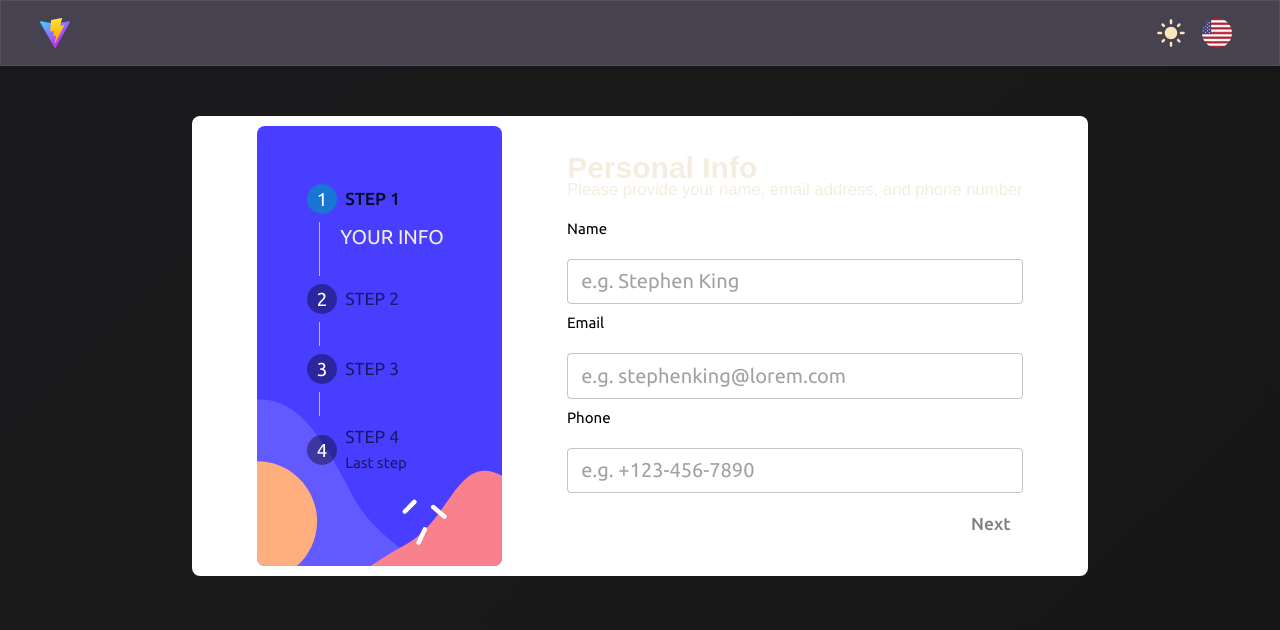
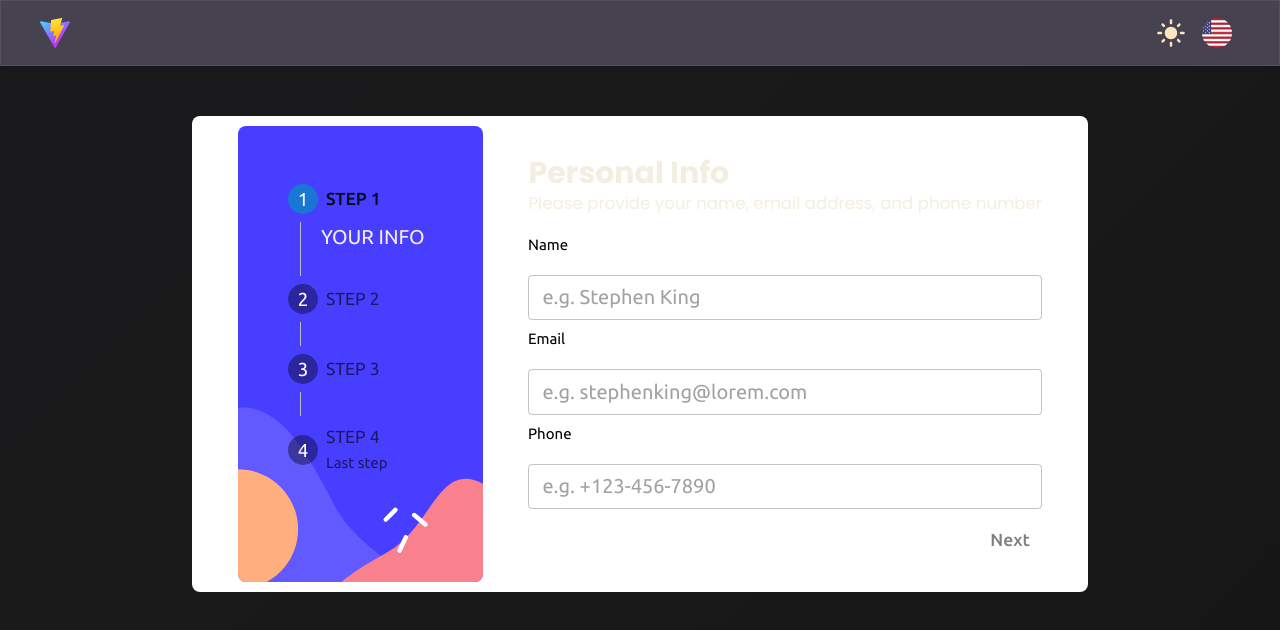
Before and after one commit to ilmandwi24/backup, a React (Vite) app: page / in a window 1280 px wide. Shown: the top 630 px of the page. Built offline with nearby package versions, Linux system fonts and the light colour scheme.

Commit message:
add : font ubuntu

```diff
--- a/src/layouts/MainLayout/index.jsx
+++ b/src/layouts/MainLayout/index.jsx
@@ -17,7 +17,7 @@ const themeStyles = createTheme({
     MuiCssBaseline: {
       styleOverrides: `
         @font-face {
-          font-family: 'Ubuntu';
+          font-family: 'Ubuntu, Arial, sans-serif';
           font-style: normal;
           font-display: swap;
           font-weight: 400;
--- a/src/styles/base.scss
+++ b/src/styles/base.scss
@@ -1,5 +1,6 @@
 @import './media-mixins.scss';
 @import './color.scss';
 @import './font-ubuntu.scss';
+@import './font-poppins.scss';
 @import './layout.scss';
 @import './theme.scss';
--- a/src/styles/core.scss
+++ b/src/styles/core.scss
@@ -1,6 +1,6 @@
 @import './base.scss';
 :root {
-  font-family: Ubuntu, Arial, sans-serif;
+  font-family: Ubuntu, Poppins, Arial, sans-serif;
   font-synthesis: none;
   text-rendering: optimizeLegibility;
 
--- a/src/styles/font-ubuntu.scss
+++ b/src/styles/font-ubuntu.scss
@@ -16,3 +16,8 @@
   font-weight: 400;
   src: url('/src/static/fonts/ubuntu/Ubuntu-Regular.ttf') format('truetype');
 }
+@font-face {
+  font-family: Ubuntu;
+  font-style: italic;
+  src: url('/src/static/fonts/ubuntu/Ubuntu-Regular.ttf') format('truetype');
+}
```
